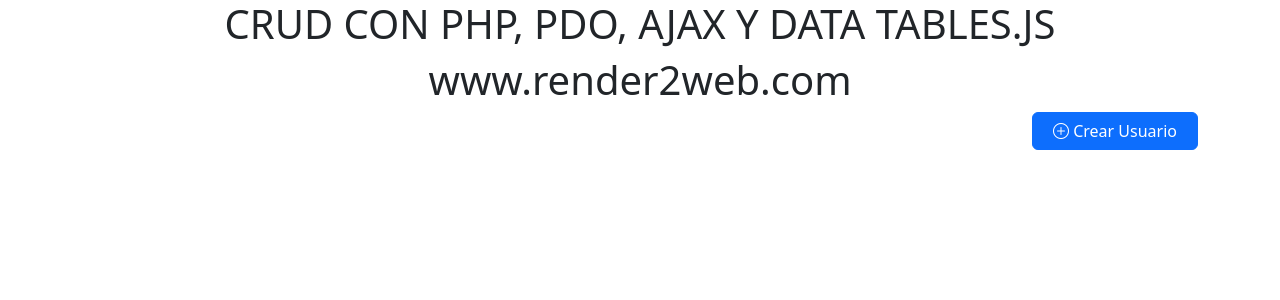
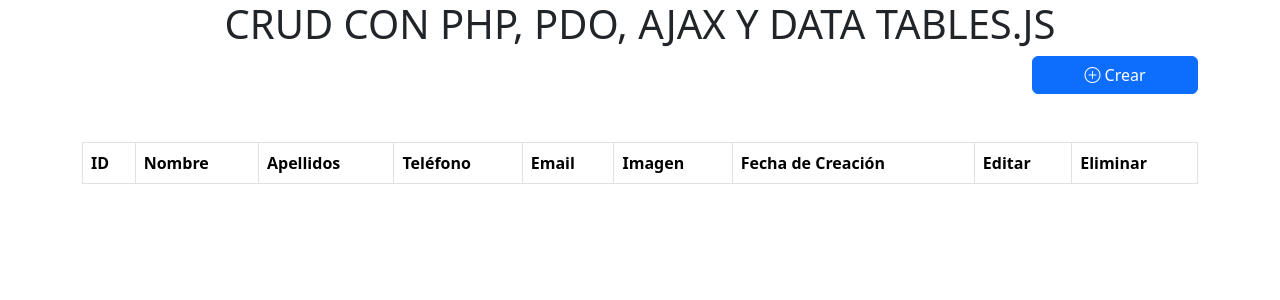
Before and after one commit to JoseAque/CRUD, a PHP site: page / in a window 1280 px wide. Shown: the top 300 px of the page. Run offline with PHP 8.4, Linux system fonts and the light colour scheme; lists and menus that the app fills with data are empty; some libraries are stand-ins or nearby versions.

Commit message:
crecación del layout

```diff
--- a/index.php
+++ b/index.php
@@ -15,13 +15,13 @@
 
       <h1 class="text-center">CRUD CON PHP, PDO, AJAX Y DATA TABLES.JS</h1>
 
-      <h1 class="text-center">www.render2web.com</h1>
+      <!--<h1 class="text-center">www.render2web.com</h1> -->
       <div class="row">
         <div class="col-2 offset-10">
           <div class="text-center">
             <!-- Button trigger modal -->
                 <button type="button" class="btn btn-primary w-100" data-bs-toggle="modal" data-bs-target="#modalUsuario" id="botonCrear">
-                  <i class="bi bi-plus-circle fill"></i> Crear Usuario
+                  <i class="bi bi-plus-circle fill"></i> Crear
                 </button>
 
           </div>
@@ -30,6 +30,72 @@
     </div>
     <br />
     <br />
+
+    <div class="table-responsive">
+      <table id="datos_usuario" class="table table-bordered table-striped">
+        <thead>
+          <tr>
+            <th>ID</th>
+            <th>Nombre</th>
+            <th>Apellidos</th>
+            <th>Teléfono</th>
+            <th>Email</th>
+            <th>Imagen</th>
+            <th>Fecha de Creación</th>
+            <th>Editar</th>
+            <th>Eliminar</th>
+          </tr>
+        </thead>
+      </table>
+    </div>
+  </div>
+
+  <!-- Modal -->
+   <div class="modal fade" id="modalUsuario" tabindex="-1" aria-labelledby="exampleModalLabel" aria-hidden="true">
+  <div class="modal-dialog">
+    <div class="modal-content">
+      <div class="modal-header">
+        <h1 class="modal-title fs-5" id="exampleModalLabel">Crear usuario</h1>
+        <button type="button" class="btn-close" data-bs-dismiss="modal" aria-label="Close"></button>
+      </div>
+
+        <form method="POST" id="formulario" enctype="multipart/form-data">
+          <div class="modal-content">
+              <div class="modal-body">
+              <label for="nombre">Ingresa el nombre</label>
+              <input type="text"  name="nombre" id="nombre" class="form-control">
+              <br />
+
+              <label for="apellidos">Ingresa los apellidos</label>
+              <input type="text"  name="apellidos" id="apellidos" class="form-control">
+              <br />
+
+              <label for="telefono">Ingresa el teléfono</label>
+              <input type="text"  name="telefono" id="telefono" class="form-control">
+              <br />
+
+              <label for="email">Ingresa el email</label>
+              <input type="email"  name="email" id="email" class="form-control">
+              <br />
+
+              <label for="imagen">Selecciona una imagen</label>
+              <input type="file"  name="imagen_usuario" id="imagen_usuario" class="form-control">
+              <span id="imagen-subida"></span>
+              <br />
+            </div>
+
+              <div class="modal-footer">
+                <input type="hidden" name="id_usuario" id="id_usuario">
+                <input type="hidden" name="operacion" id="operacion">
+                <input type="submit" name="action" id="action" class="btn btn-success" value="Crear">
+            </div>
+          </div>
+        </form>
+      </div>
+  </div>
+</div>
+
+
     <script src="https://code.jquery.com/jquery-3.7.1.js" integrity="sha256-eKhayi8LEQwp4NKxN+CfCh+3qOVUtJn3QNZ0TciWLP4=" crossorigin="anonymous"></script>
     <script src="//cdn.datatables.net/2.3.1/js/dataTables.min.js"></script>
     <script src="https://cdn.jsdelivr.net/npm/bootstrap@5.3.6/dist/js/bootstrap.bundle.min.js" integrity="sha384-j1CDi7MgGQ12Z7Qab0qlWQ/Qqz24Gc6BM0thvEMVjHnfYGF0rmFCozFSxQBxwHKO" crossorigin="anonymous"></script>
```
